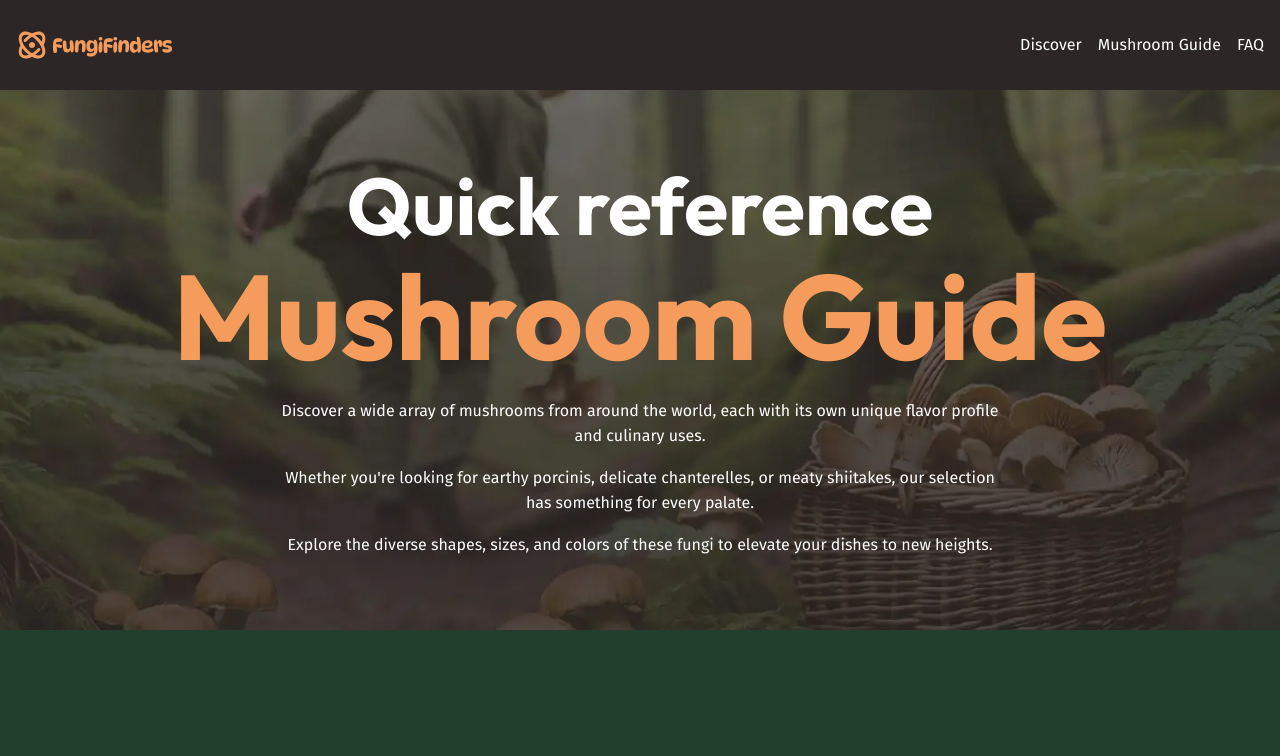
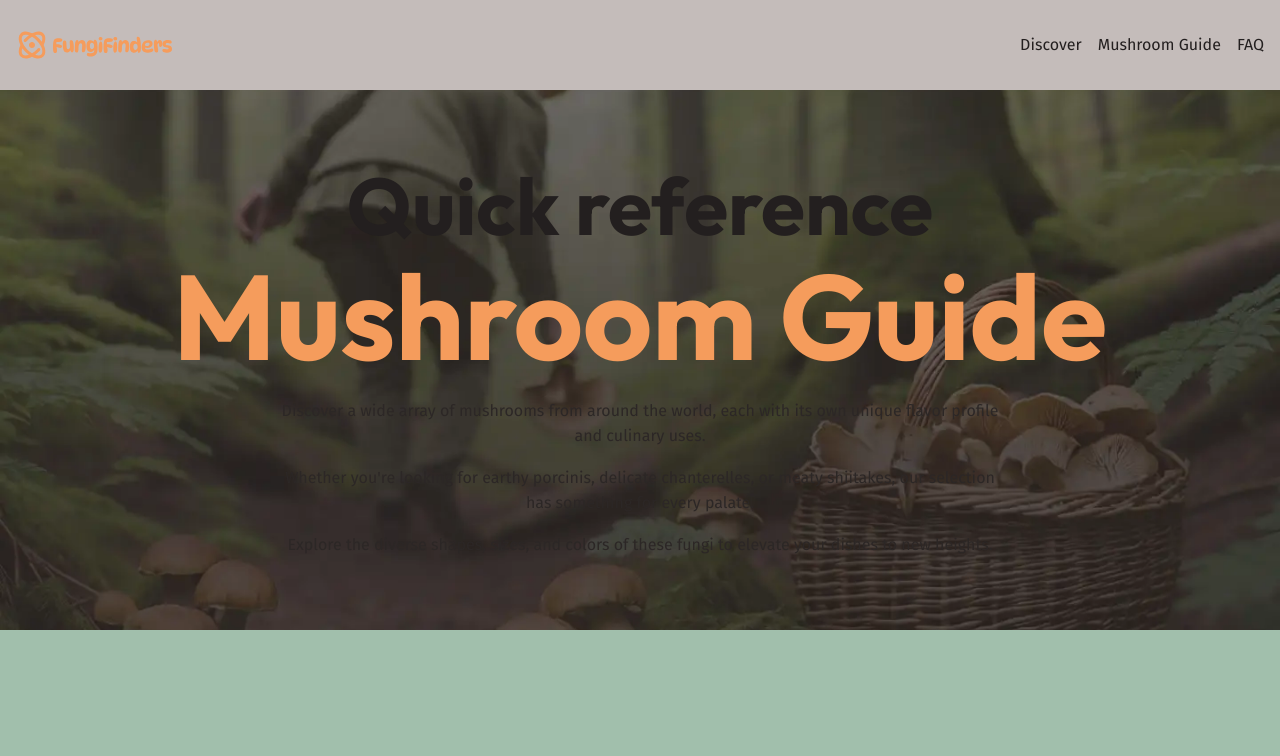
Before and after one commit to philipstubbs13/fungi-finders, a plain HTML site: page mushroom-guide.html in a window 1280 px wide. Shown: the top 756 px of the page. Drawn offline with Linux system fonts and the light colour scheme.

Commit message:
fem from scratch

```diff
--- a/main.js
+++ b/main.js
@@ -10,3 +10,13 @@ navToggle.addEventListener("click", () => {
     navToggle.setAttribute("aria-expanded", "false");
   }
 });
+
+const resizeObserver = new ResizeObserver(() => {
+  document.body.classList.add("resizing");
+
+  requestAnimationFrame(() => {
+    document.body.classList.remove("resizing");
+  });
+});
+
+resizeObserver.observe(document.body);
--- a/mushroom-filter.js
+++ b/mushroom-filter.js
@@ -8,6 +8,11 @@ const currentFilters = {
   edible: "all",
 };
 
+cards.forEach((card, index) => {
+  const mushroomId = `mushroom-${index + 1}`;
+  card.computedStyleMap.viewTransitionName = `mushroom-card-${mushroomId}`;
+});
+
 seasonalFilter.addEventListener("change", updateFilter);
 edibleFilter.addEventListener("change", updateFilter);
 
@@ -15,7 +20,12 @@ function updateFilter(e) {
   const filterType = e.target.name;
   currentFilters[filterType] = e.target.value;
 
-  filterCards();
+  if (!document.startViewTransition) {
+    filterCards();
+    return;
+  }
+
+  document.startViewTransition(() => filterCards());
 }
 
 function filterCards() {
--- a/styles.css
+++ b/styles.css
@@ -1,3 +1,7 @@
+@view-transition {
+  navigation: auto;
+}
+
 @layer reset {
   *,
   *::before,
@@ -78,9 +82,16 @@
     --clr-gray-100: hsl(0, 2%, 79%);
     --clr-brand-400: hsl(25, 88%, 75%);
     --clr-brand-500: hsl(25, 88%, 66%);
+    --clr-green-300: hsl(143, 19%, 69%);
     --clr-green-400: hsl(143, 19%, 49%);
     --clr-green-500: hsl(143, 38%, 37%);
     --clr-green-600: hsl(145, 29%, 19%);
+
+    --clr-brown-100: hsl(10, 5%, 90%);
+    --clr-brown-200: hsl(9, 7%, 85%);
+    --clr-brown-300: hsl(9, 8%, 75%);
+    --clr-brown-400: hsl(0, 6%, 60%);
+
     --clr-brown-500: hsl(10, 5%, 25%);
     --clr-brown-600: hsl(9, 7%, 21%);
     --clr-brown-700: hsl(9, 8%, 16%);
@@ -144,6 +155,18 @@
     --border-radius-1: 0.25rem;
     --border-radius-2: 0.5rem;
     --border-radius-3: 0.75rem;
+
+    @media (prefers-color-scheme: light) {
+      --text-main: var(--clr-brown-700);
+      --text-high-contrast: var(--clr-brown-900);
+
+      --background-accent-dark: var(--clr-green-300);
+      --background-extra-light: var(--clr-brown-100);
+      --background-light: var(--clr-brown-200);
+      --background-main: var(--clr-brown-300);
+      --background-dark: var(--clr-brown-400);
+      --background-extra-dark: var(--clr-brown-500);
+    }
   }
 
   html {
@@ -286,6 +309,9 @@
 
   .site-header {
     padding-block: 1rem;
+
+    overflow-x: clip;
+    position: relative;
   }
 
   .site-header__inner {
@@ -324,6 +350,10 @@
 
     @media (width < 760px) {
       display: none;
+      opacity: 0;
+      transition: opacity 1s, display 1s;
+      transition-behavior: allow-discrete;
+      translate: 100% 0;
 
       position: absolute;
       z-index: 10;
@@ -341,6 +371,20 @@
         flex-direction: column;
       }
 
+      /* li {
+        --delay: 1s;
+        translate: 50%;
+        transition: translate 1s var(--delay), opacity 1s var(--delay);
+      } */
+
+      /* li:nth-child(2) {
+        --delay: 1.25s;
+      }
+
+      li:nth-child(3) {
+        --delay: 1.5s;
+      } */
+
       li + li {
         margin-block-start: 1.5rem;
         padding-block-start: 1.5rem;
@@ -356,6 +400,23 @@
 
     [aria-expanded="true"] ~ .primary-navigation {
       display: block;
+      opacity: 1;
+      translate: 0 0;
+
+      @starting-style {
+        opacity: 0;
+        translate: 0 -100%;
+      }
+
+      /* li {
+        tranlsate: 0 0;
+        opacity: 1;
+
+        @starting-style {
+          opacity: 0;
+          translate: 50% 0;
+        }
+      } */
     }
   }
 
@@ -385,10 +446,15 @@
   .hero {
     text-align: center;
     font-size: var(--font-side-md);
-    color: var(--text-high-contrast);
+    color: light-dark(var(--clr-brown-100));
+    /* color-scheme: dark; */
     background-image: url(/assets/hero.webp);
     background-size: cover;
     background-position: center;
+
+    animation: fade-out;
+    animation-timeline: view();
+    animation-range-start: exit;
   }
 
   .hero__title {
@@ -566,6 +632,11 @@
     display: none;
   }
 
+  .resizing * {
+    transition: none;
+    animation-play-state: paused;
+  }
+
   .visually-hidden {
     clip: rect(0 0 0 0);
     clip-path: inset(50%);
@@ -625,3 +696,12 @@
     font-size: var(--font-size-lg);
   }
 }
+
+@keyframes fade-out {
+  from {
+    opacity: 1;
+  }
+  to {
+    opacity: 0;
+  }
+}
```
